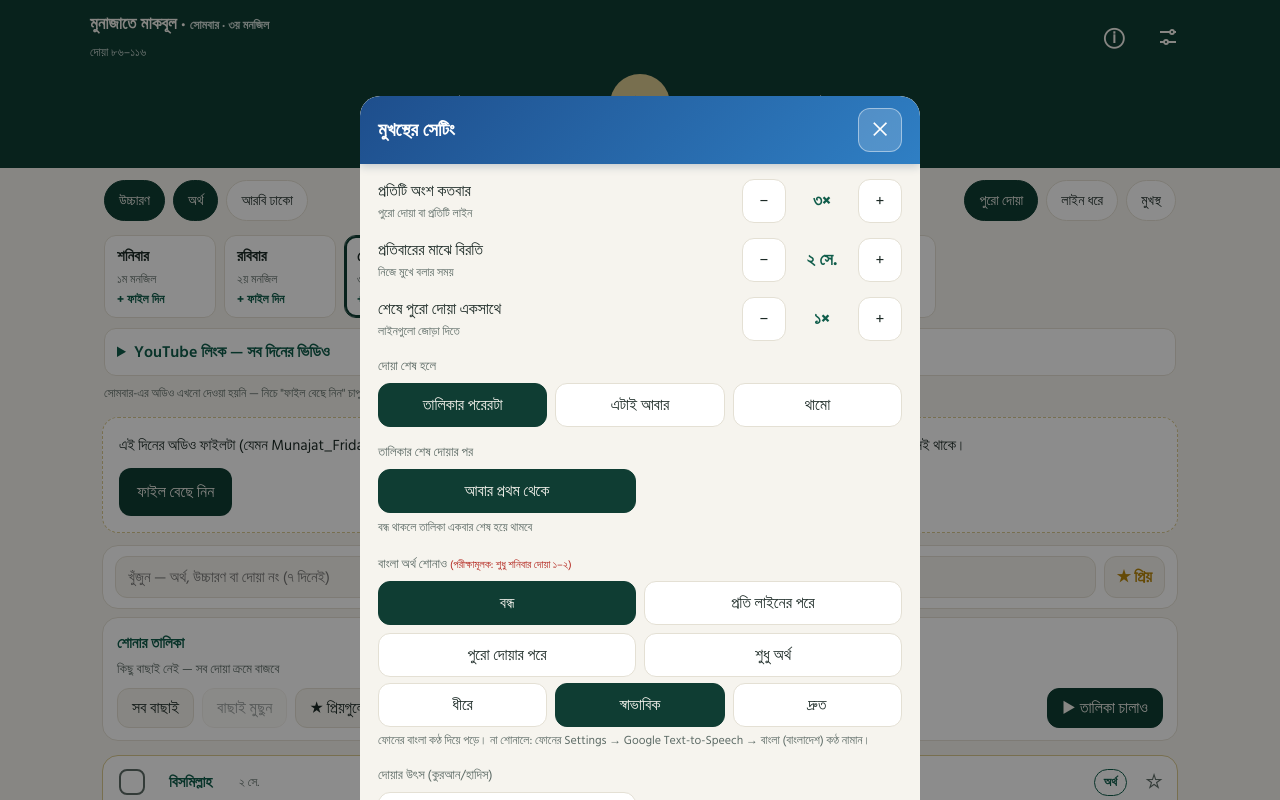
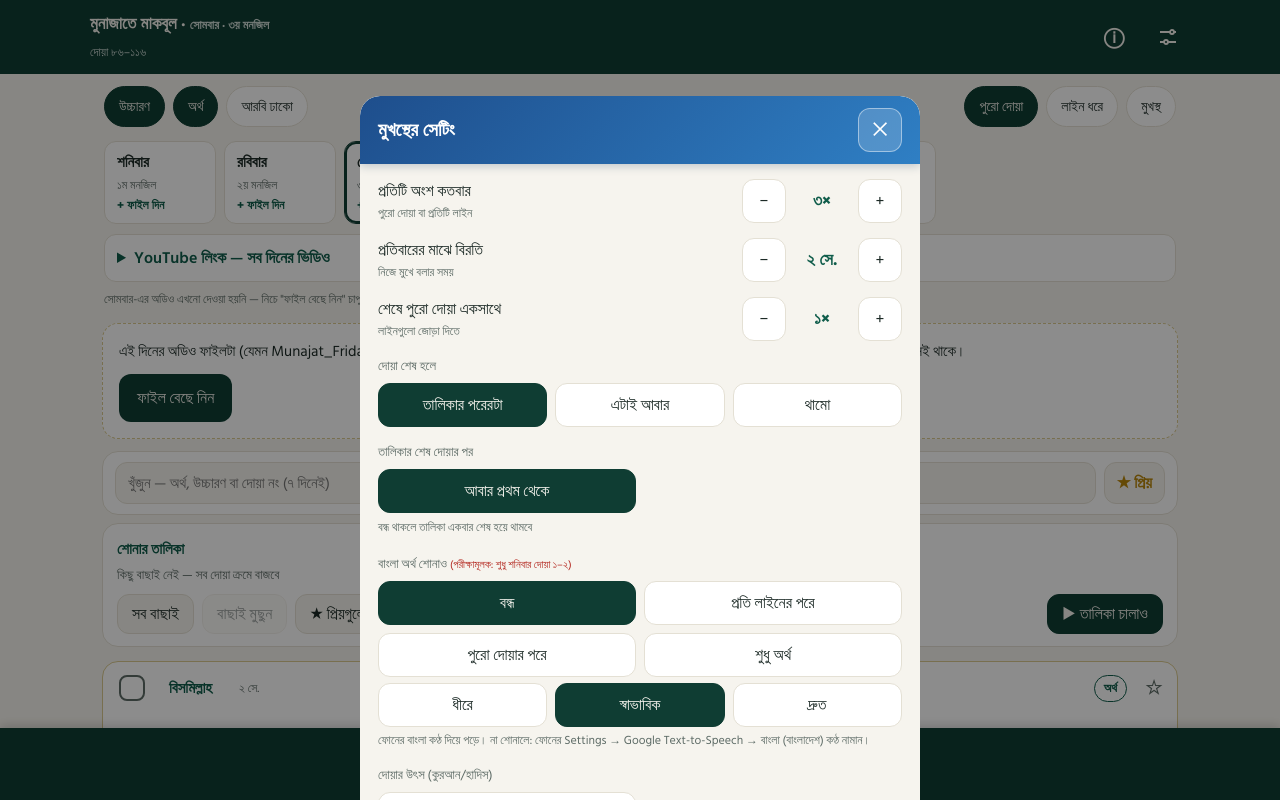
Before and after one commit to SIL-CBS/shopno-kuthir, a plain HTML site: page munajat/index.html in a window 1280 px wide. Both pictures are taken after a click on the button 1168 px from the left and 37 px from the top of the page. Shown: the top 800 px of the page. Drawn offline with Linux system fonts and the light colour scheme; a web font is replaced by a local one.

Commit message:
Munajat v51: compact bottom player bar (prev/play/next/stop/after/settings), slimmer header
Co-Authored-By: Claude Opus 5.5 <noreply@anthropic.com>
Claude-Session: https://claude.ai/code/session_01V7MhcsTK5DVxA81HH59WQw

```diff
--- a/munajat/app.js
+++ b/munajat/app.js
@@ -2,8 +2,9 @@
 (() => {
   const DATA = window.MUNAJAT, $ = (s, r = document) => r.querySelector(s), $$ = (s, r = document) => [...r.querySelectorAll(s)];
   const BN = '০১২৩৪৫৬৭৮৯', bn = (v) => String(v).replace(/\d/g, (d) => BN[d]);
-  const APPVER = 50, APPDATE = '২১ নভেম্বর ২০২৬';
+  const APPVER = 51, APPDATE = '২৩ নভেম্বর ২০২৬';
   const CHANGES = [
+    [51, '২৩ নভে ২০২৬', ['বড় প্লেয়ার সরিয়ে নিচে ছোট প্লেয়ার বার — আগে, চালান, পরে, বন্ধ, দোয়া শেষে কী হবে, সেটিং', 'উপরের অংশ ছোট হলো, দোয়া পড়ার জায়গা বড়']],
     [50, '২১ নভে ২০২৬', ['"অর্থ" পাতায় 🔊 বোতাম — শুধু বাংলা অর্থ পড়ে শোনায়', '"এখান থেকে সব" / "সব অর্থ ক্রমে শুনুন" — একটার পর একটা দোয়ার অর্থ শোনায়, পাতাও সাথে সাথে বদলায়']],
     [49, '২০ নভে ২০২৬', ['"অর্থ" পাতায় সেদিনের সব দোয়ার অর্থের তালিকা — যেকোনোটায় চাপলে একটা করে দেখা', 'একটা করে দেখায় আগের / পরের বোতাম', 'শেয়ার: WhatsApp, Telegram, Messenger / অন্য অ্যাপ, আর কপি']],
     [48, '১৮ নভে ২০২৬', ['অ্যাপে অডিও চালু করলে বন্ধ হয়ে যাওয়া ঠিক করার চেষ্টা — নোটিফিকেশন প্লেয়ার আপাতত সেটিং থেকে চালু করতে হবে (পরীক্ষামূলক)', 'অ্যাপ হঠাৎ বন্ধ হলে কারণ ⓘ-এর লগে আসে']],
@@ -183,7 +184,10 @@
     $('#pickInfo').textContent = n ? bn(n) + 'টি দোয়া বাছাই — শুধু এগুলোই বাজবে' : 'কিছু বাছাই নেই — সব দোয়া ক্রমে বাজবে';
     $('#pickAll').setAttribute('aria-pressed', String(n === duas.length)); $('#pickNone').disabled = !n; };
   try { if (!localStorage.getItem('mm_vid_off1')) { S.video = false; localStorage.setItem('mm_vid_off1', '1'); } if (!localStorage.getItem('mm_ar_on1')) { S.hideAr = false; localStorage.setItem('mm_ar_on1', '1'); } } catch (e) {}
-  const render = () => { applyLook(); document.body.classList.toggle('m-line', S.mode === 'line');
+  const drawAfter = () => { const b = $('#afterBtn'); if (!b) return; const a = S.after || 'next';
+    b.innerHTML = (a === 'stop' ? '<svg viewBox="0 0 24 24" fill="none" stroke="currentColor" stroke-width="2.2" stroke-linecap="round" aria-hidden="true"><path d="M5 12h11M13 8l4 4-4 4M20 5v14"/></svg>' : '<svg viewBox="0 0 24 24" fill="none" stroke="currentColor" stroke-width="2.2" stroke-linecap="round" stroke-linejoin="round" aria-hidden="true"><path d="M4 12a8 8 0 1 0 2.4-5.7"/><path d="M4 4v4h4"/></svg>') + (a === 'loop' ? '<small>১</small>' : '');
+    b.setAttribute('aria-label', a === 'next' ? 'দোয়া শেষে: পরেরটা' : a === 'loop' ? 'দোয়া শেষে: এটাই আবার' : 'দোয়া শেষে: থামবে'); b.style.opacity = a === 'next' ? '.65' : '1'; };
+  const render = () => { applyLook(); drawAfter(); document.body.classList.toggle('m-line', S.mode === 'line');
     document.documentElement.style.setProperty('--ar', S.font + 'px');
     document.body.classList.toggle('no-bn', !S.showBn); document.body.classList.toggle('show-mn', S.showMeaning); document.body.classList.toggle('hide-ar', S.hideAr); document.body.classList.toggle('no-video', !S.video);
     $$('[data-tg]').forEach((b) => b.setAttribute('aria-pressed', String(!!S[b.dataset.tg])));
@@ -226,6 +230,9 @@
     if (ds.sh) { shareTo(ds.sh, meanIdx, b); return; } if (ds.mmode) { mStop(); drawMean(null, ds.mmode); return; } if (ds.mpick != null) { mStop(); drawMean(+ds.mpick, 'one'); $('#meanBody').parentNode.scrollTop = 0; return; }
     if (ds.mnav) { mStop(); const M = MEANS(), k = M.indexOf(meanIdx) + +ds.mnav; if (M[k] != null) { drawMean(M[k], 'one'); $('#meanBody').parentNode.scrollTop = 0; } return; }
     if (b.id === 'aboutBtn') { drawAbout(); $('#about').hidden = false; return; } if (b.id === 'aboutClose') { $('#about').hidden = true; return; }
+    if (b.id === 'stopBtn') { mStop(); stop(); return; }
+    if (b.id === 'afterBtn') { const o = ['next', 'loop', 'stop'], n = o[(o.indexOf(S.after) + 1) % 3]; S.after = n; save(); render(); status(n === 'next' ? 'দোয়া শেষে: তালিকার পরেরটা' : n === 'loop' ? 'দোয়া শেষে: এটাই আবার' : 'দোয়া শেষে: থামবে'); return; }
+    if (b.id === 'sheetBtn2') { $('#sheet').hidden = false; return; }
     if (b.id === 'sheetBtn') { $('#sheet').hidden = false; return; } if (b.id === 'sheetClose') { $('#sheet').hidden = true; return; }
     if (b.id === 'addFile' || b.id === 'addFile2') { $('#file').value = ''; $('#file').click(); return; } });
   const duaText = (i) => { const d = duas[i], r = d.ref; return 'দোয়া ' + d.no + ' — ' + day.title + '\n\n' + d.lines.map((L) => L.ar + (L.bn ? '\n' + L.bn : '') + (L.mn ? '\n' + L.mn : '')).join('\n\n') + (r ? '\n\nউৎস: ' + r.txt : '') + '\n\n— মুনাজাতে মাকবূল'; };
--- a/munajat/index.html
+++ b/munajat/index.html
@@ -25,6 +25,13 @@ button{font:inherit;color:inherit;cursor:pointer}
 video{width:100%;max-height:34vh;background:#000;border-radius:12px;display:block}
 .no-video video,.audio-only video{display:none}
 .no-video .stage,.audio-only .stage{grid-template-columns:1fr!important;max-width:420px;margin:0 auto;padding-top:4px}
+.pbar{position:fixed;left:0;right:0;bottom:0;z-index:15;background:var(--deep);color:#f6f4ee;padding:2px 6px max(4px,env(safe-area-inset-bottom));box-shadow:0 -2px 10px rgba(0,0,0,.18)}
+.pbar #status{font-size:12px;color:#cfdcd6;min-height:0;text-align:center;line-height:1.5;white-space:nowrap;overflow:hidden;text-overflow:ellipsis;padding:2px 8px 0}.pbar #status:empty{display:none}
+.pbtns{display:flex;justify-content:space-around;align-items:center;max-width:560px;margin:0 auto}
+.pb{width:48px;height:46px;border:0;background:transparent;color:#f6f4ee;display:flex;align-items:center;justify-content:center;border-radius:12px;padding:0}.pb svg{width:24px;height:24px}.pb:active{background:rgba(255,255,255,.12)}
+.pbar #play{width:48px;height:46px;border-radius:12px;background:transparent;color:var(--gold)}.pbar #play svg{width:28px;height:28px}
+#afterBtn{position:relative}#afterBtn small{position:absolute;bottom:3px;right:6px;font-size:10px;font-weight:700;color:var(--gold)}
+body{padding-bottom:calc(74px + env(safe-area-inset-bottom))}
 .ctl{display:flex;align-items:center;justify-content:space-between;gap:8px;padding:6px 0 2px}
 #play{width:60px;height:60px;border-radius:50%;border:0;background:var(--gold);color:var(--deep);display:flex;align-items:center;justify-content:center}#play svg{width:28px;height:28px}
 #status{font-size:13px;color:#cfdcd6;min-height:20px;text-align:center}
@@ -120,17 +127,6 @@ body:not(.m-line) .lrep{display:none}
       <div class="tt"><b>মুনাজাতে মাকবূল · <span id="dayTitle"></span></b><span id="dayRange"></span></div>
       <button class="ib" id="aboutBtn" aria-label="অ্যাপ সম্পর্কে" style="font-size:20px;font-weight:700">ⓘ</button><button class="ib" id="sheetBtn" aria-label="সেটিংস"><svg viewBox="0 0 24 24" fill="none" stroke="currentColor" stroke-width="1.8" aria-hidden="true"><path d="M4 7h10M18 7h2M4 17h4M12 17h8"/><circle cx="16" cy="7" r="2"/><circle cx="10" cy="17" r="2"/></svg></button>
     </div>
-    <div class="stage">
-      <audio id="media" preload="auto"></audio>
-      <div>
-        <div class="ctl">
-          <button class="ib" id="prev" aria-label="আগের দোয়া"><svg viewBox="0 0 24 24" fill="none" stroke="currentColor" stroke-width="2" aria-hidden="true"><path d="M6 5v14M19 5l-9 7 9 7z"/></svg></button>
-          <button id="play" aria-label="চালান"></button>
-          <button class="ib" id="next" aria-label="পরের দোয়া"><svg viewBox="0 0 24 24" fill="none" stroke="currentColor" stroke-width="2" aria-hidden="true"><path d="M18 5v14M5 5l9 7-9 7z"/></svg></button>
-        </div>
-        <div id="status" aria-live="polite"></div>
-      </div>
-    </div>
   </div>
 </header>
 <div class="wrap">
@@ -162,6 +158,18 @@ body:not(.m-line) .lrep{display:none}
   <main id="list"></main>
 </div>
 <div id="hifz" hidden><p id="hifzMsg">এবার আপনি লাইনটা বলুন</p><div><button type="button" id="hifzAgain">↻ আবার শুনুন</button><button type="button" id="hifzNext">পরের লাইন ▶</button></div></div>
+<nav class="pbar" aria-label="প্লেয়ার">
+  <audio id="media" preload="auto"></audio>
+  <div id="status" aria-live="polite"></div>
+  <div class="pbtns">
+    <button class="pb" id="prev" aria-label="আগের দোয়া"><svg viewBox="0 0 24 24" fill="none" stroke="currentColor" stroke-width="2.2" stroke-linecap="round" stroke-linejoin="round" aria-hidden="true"><path d="M6 5v14M19 5l-9 7 9 7z"/></svg></button>
+    <button class="pb" id="play" aria-label="চালান"></button>
+    <button class="pb" id="next" aria-label="পরের দোয়া"><svg viewBox="0 0 24 24" fill="none" stroke="currentColor" stroke-width="2.2" stroke-linecap="round" stroke-linejoin="round" aria-hidden="true"><path d="M18 5v14M5 5l9 7-9 7z"/></svg></button>
+    <button class="pb" id="stopBtn" aria-label="বন্ধ"><svg viewBox="0 0 24 24" fill="currentColor" aria-hidden="true"><rect x="6" y="6" width="12" height="12" rx="1.5"/></svg></button>
+    <button class="pb" id="afterBtn" aria-label="দোয়া শেষ হলে"></button>
+    <button class="pb" id="sheetBtn2" aria-label="সেটিংস"><svg viewBox="0 0 24 24" fill="none" stroke="currentColor" stroke-width="1.9" stroke-linecap="round" stroke-linejoin="round" aria-hidden="true"><circle cx="12" cy="12" r="3"/><path d="M19.4 15a1.7 1.7 0 0 0 .3 1.8l.1.1a2 2 0 1 1-2.8 2.8l-.1-.1a1.7 1.7 0 0 0-1.8-.3 1.7 1.7 0 0 0-1 1.5V21a2 2 0 1 1-4 0v-.1a1.7 1.7 0 0 0-1.1-1.5 1.7 1.7 0 0 0-1.8.3l-.1.1a2 2 0 1 1-2.8-2.8l.1-.1a1.7 1.7 0 0 0 .3-1.8 1.7 1.7 0 0 0-1.5-1H3a2 2 0 1 1 0-4h.1a1.7 1.7 0 0 0 1.5-1.1 1.7 1.7 0 0 0-.3-1.8l-.1-.1a2 2 0 1 1 2.8-2.8l.1.1a1.7 1.7 0 0 0 1.8.3H9a1.7 1.7 0 0 0 1-1.5V3a2 2 0 1 1 4 0v.1a1.7 1.7 0 0 0 1 1.5 1.7 1.7 0 0 0 1.8-.3l.1-.1a2 2 0 1 1 2.8 2.8l-.1.1a1.7 1.7 0 0 0-.3 1.8V9a1.7 1.7 0 0 0 1.5 1H21a2 2 0 1 1 0 4h-.1a1.7 1.7 0 0 0-1.5 1z"/></svg></button>
+  </div>
+</nav>
 <div class="sheet" id="mean" hidden>
   <div class="sp" role="dialog" aria-label="পুরো বাংলা অর্থ">
     <div class="row"><h2 style="flex:1" id="meanTitle">পুরো অর্থ</h2><button class="ib" id="meanClose" aria-label="বন্ধ">✕</button></div>
@@ -197,7 +205,7 @@ body:not(.m-line) .lrep{display:none}
     <div class="grp"><span>ফাইল</span><button class="big" onclick="document.getElementById('file').click()">অন্য ফাইল দিন</button></div>
   </div>
 </div>
-<script src="data.js?v=50"></script>
-<script src="app.js?v=50"></script>
+<script src="data.js?v=51"></script>
+<script src="app.js?v=51"></script>
 </body>
 </html>
--- a/munajat/sw.js
+++ b/munajat/sw.js
@@ -1,4 +1,4 @@
-const C = 'munajat-v50', SHELL = ['./', 'index.html', 'app.js?v=50', 'data.js?v=50', 'manifest.json', 'icon.svg'];
+const C = 'munajat-v51', SHELL = ['./', 'index.html', 'app.js?v=51', 'data.js?v=51', 'manifest.json', 'icon.svg'];
 self.addEventListener('install', (e) => { e.waitUntil(caches.open(C).then((c) => c.addAll(SHELL)).then(() => self.skipWaiting())); });
 self.addEventListener('activate', (e) => { e.waitUntil(caches.keys().then((ks) => Promise.all(ks.filter((k) => k !== C).map((k) => caches.delete(k)))).then(() => self.clients.claim())); });
 const keep = (req, r) => { if (r && (r.ok || r.type === 'opaque')) { const cp = r.clone(); caches.open(C).then((c) => c.put(req, cp)); } return r; };
```
